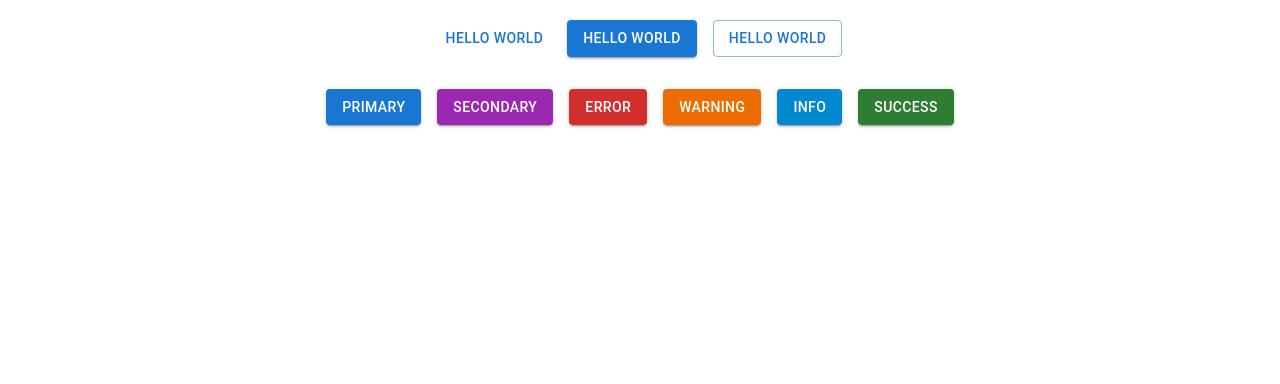
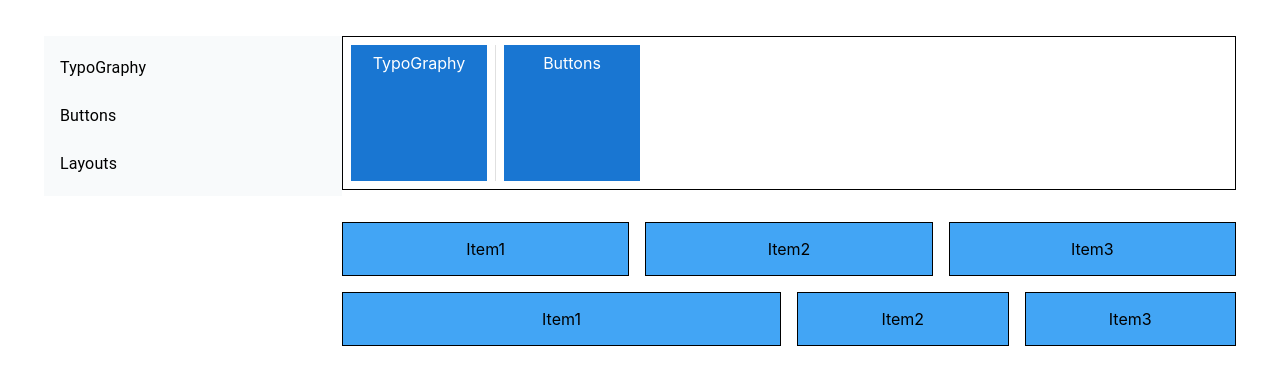
Before and after one commit to kan0305/react-material-ui, a React (Create React App) app: page /layouts in a window 1280 px wide. Shown: the top 384 px of the page. Built offline with nearby package versions, Linux system fonts and the light colour scheme.

Commit message:
React Material UI Tutorial - 14、15、16

```diff
--- a/package.json
+++ b/package.json
@@ -5,12 +5,14 @@
   "dependencies": {
     "@emotion/react": "^11.11.4",
     "@emotion/styled": "^11.11.5",
+    "@mui/icons-material": "^5.15.15",
     "@mui/material": "^5.15.15",
     "@testing-library/jest-dom": "^5.17.0",
     "@testing-library/react": "^13.4.0",
     "@testing-library/user-event": "^13.5.0",
     "react": "^18.2.0",
     "react-dom": "^18.2.0",
+    "react-router-dom": "^6.23.0",
     "react-scripts": "5.0.1",
     "web-vitals": "^2.1.4"
   },
--- a/src/App.js
+++ b/src/App.js
@@ -1,14 +1,22 @@
-import './App.css';
-import { MuiTypography } from './components/MuiTypography';
-import { MuiButton } from './components/MuiButton';
+import "./App.css";
+import { Layout } from "./components/Layout";
+import { Route, Routes } from "react-router-dom";
+import { MuiTypography } from "./pages/MuiTypography";
+import { MuiButton } from "./pages/MuiButton";
+import { MuiLayout } from "./pages/MuiLayout";
 
 function App() {
-  return (
-    <div className="App">
-        {/* <MuiTypography /> */}
-        <MuiButton />
-    </div>
-  );
+    return (
+        <div className="App">
+            <Layout>
+                <Routes>
+                    <Route path="/" element={<MuiTypography />} />
+                    <Route path="/buttons" element={<MuiButton />} />
+                    <Route path="/layouts" element={<MuiLayout />} />
+                </Routes>
+            </Layout>
+        </div>
+    );
 }
 
 export default App;
--- /dev/null
+++ b/src/components/Layout.jsx
@@ -0,0 +1,19 @@
+import { Container, Grid } from "@mui/material";
+import React from "react";
+import { Navbar } from "./Navbar";
+
+
+export const Layout = ({children}) => {
+    return (
+        <Container maxWidth="xl">
+            <Grid container my={2}>
+                <Grid item xs={12} md={3}>
+                    <Navbar />
+                </Grid>
+                <Grid item xs={12} md={9}>
+                    {children}
+                </Grid>
+            </Grid>
+        </Container>
+    );
+};
--- /dev/null
+++ b/src/components/Navbar.jsx
@@ -0,0 +1,29 @@
+import { Box, List, ListItem, ListItemButton, ListItemText } from "@mui/material";
+import React from "react";
+import { NavLink } from "react-router-dom";
+
+export const Navbar = () => {
+    return (
+        <Box sx={{ width: "100%", maxWidth: 360, bgcolor: "#f8fafb" }}>
+            <nav>
+                <List>
+                    <ListItem disablePadding>
+                        <ListItemButton component={NavLink} to={"/"}>
+                            <ListItemText primary="TypoGraphy" />
+                        </ListItemButton>
+                    </ListItem>
+                    <ListItem disablePadding>
+                        <ListItemButton component={NavLink} to={"/buttons"}>
+                            <ListItemText primary="Buttons" />
+                        </ListItemButton>
+                    </ListItem>
+                    <ListItem disablePadding>
+                        <ListItemButton component={NavLink} to={"/layouts"}>
+                            <ListItemText primary="Layouts" />
+                        </ListItemButton>
+                    </ListItem>
+                </List>
+            </nav>
+        </Box>
+    );
+};
--- a/src/index.js
+++ b/src/index.js
@@ -1,14 +1,17 @@
-import React from 'react';
-import ReactDOM from 'react-dom/client';
-import './index.css';
-import App from './App';
-import reportWebVitals from './reportWebVitals';
+import React from "react";
+import ReactDOM from "react-dom/client";
+import "./index.css";
+import App from "./App";
+import reportWebVitals from "./reportWebVitals";
+import { BrowserRouter } from "react-router-dom";
 
-const root = ReactDOM.createRoot(document.getElementById('root'));
+const root = ReactDOM.createRoot(document.getElementById("root"));
 root.render(
-  <React.StrictMode>
-    <App />
-  </React.StrictMode>
+    <React.StrictMode>
+        <BrowserRouter>
+            <App />
+        </BrowserRouter>
+    </React.StrictMode>
 );
 
 // If you want to start measuring performance in your app, pass a function
--- /dev/null
+++ b/src/pages/MuiLayout.jsx
@@ -0,0 +1,65 @@
+import { Box, Divider, Grid, Stack } from "@mui/material";
+import React from "react";
+
+const linlStyle = {
+    bgcolor: "primary.main",
+    color: "white",
+    width: "120px",
+    height: "120px",
+    p: 1,
+    m: 1,
+    "&:hover": {
+        bgcolor: "primary.light",
+        cursor: "pointer",
+    },
+};
+
+export const MuiLayout = () => {
+    return (
+        <>
+            <Stack
+                sx={{
+                    border: "1px solid black",
+                }}
+                direction={"row"}
+                divider={<Divider orientation="vertical" variant="middle" flexItem />}
+            >
+                <Box sx={linlStyle}>TypoGraphy</Box>
+                <Box sx={linlStyle}>Buttons</Box>
+            </Stack>
+            <Grid container my={2} spacing={2}>
+                <Grid item xs={12} md={4}>
+                    <Box bgcolor={"primary.light"} p={2} border={"1px solid #000"}>
+                        Item1
+                    </Box>
+                </Grid>
+                <Grid item xs={12} md={4}>
+                    <Box bgcolor={"primary.light"} p={2} border={"1px solid #000"}>
+                        Item2
+                    </Box>
+                </Grid>
+                <Grid item xs={12} md={4}>
+                    <Box bgcolor={"primary.light"} p={2} border={"1px solid #000"}>
+                        Item3
+                    </Box>
+                </Grid>
+
+                <Grid item xs={12} md={6}>
+                    <Box bgcolor={"primary.light"} p={2} border={"1px solid #000"}>
+                        Item1
+                    </Box>
+                </Grid>
+                <Grid item xs={12} md={3}>
+                    <Box bgcolor={"primary.light"} p={2} border={"1px solid #000"}>
+                        Item2
+                    </Box>
+                </Grid>
+                <Grid item xs={12} md={3}>
+                    <Box bgcolor={"primary.light"} p={2} border={"1px solid #000"}>
+                        Item3
+                    </Box>
+                </Grid>
+            </Grid>
+        </>
+    );
+};
```
Also changed, not shown: src/pages/MuiButton.jsx (renamed from src/components/MuiButton.jsx), src/pages/MuiTypography.jsx (renamed from src/components/MuiTypography.jsx), 1 other file (tests, documents, lock files or other folders).
